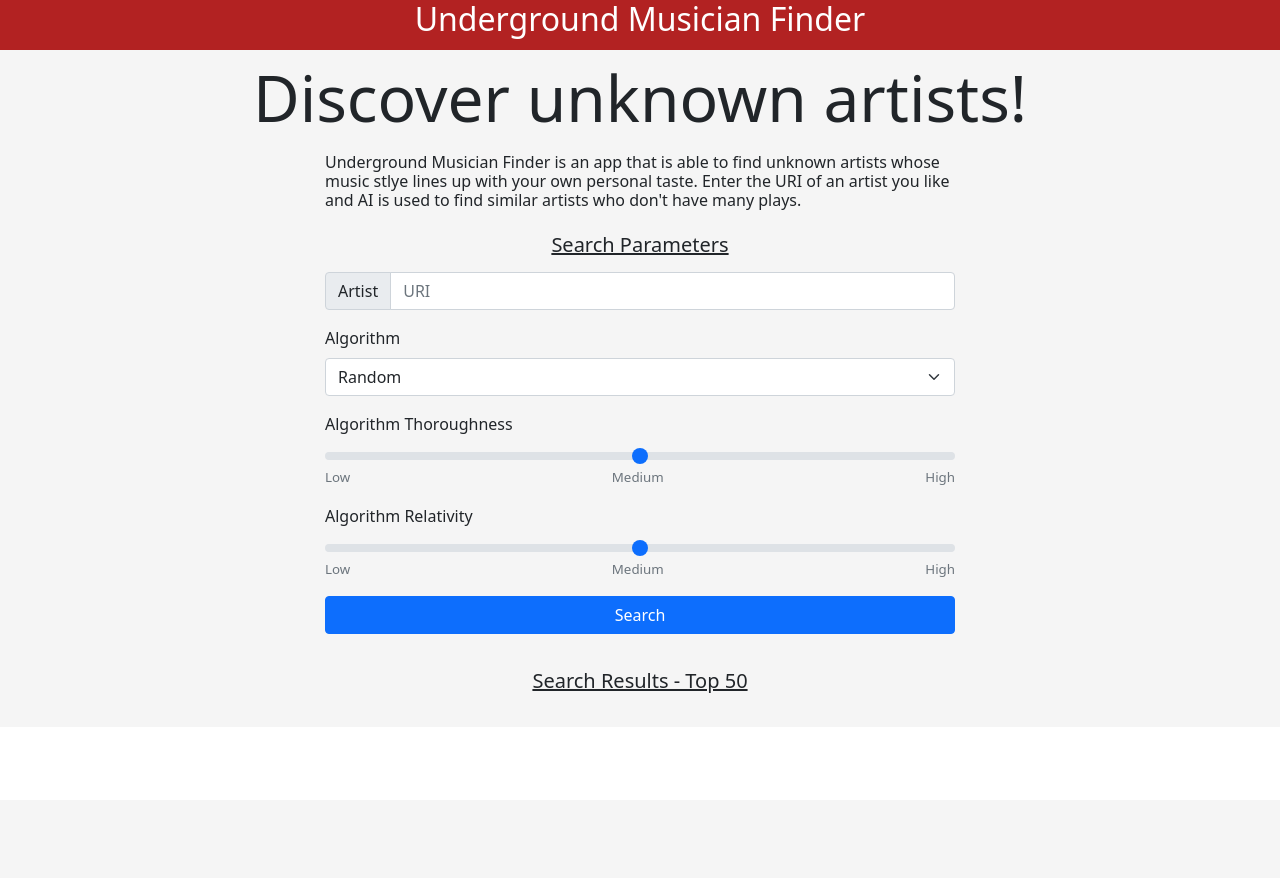
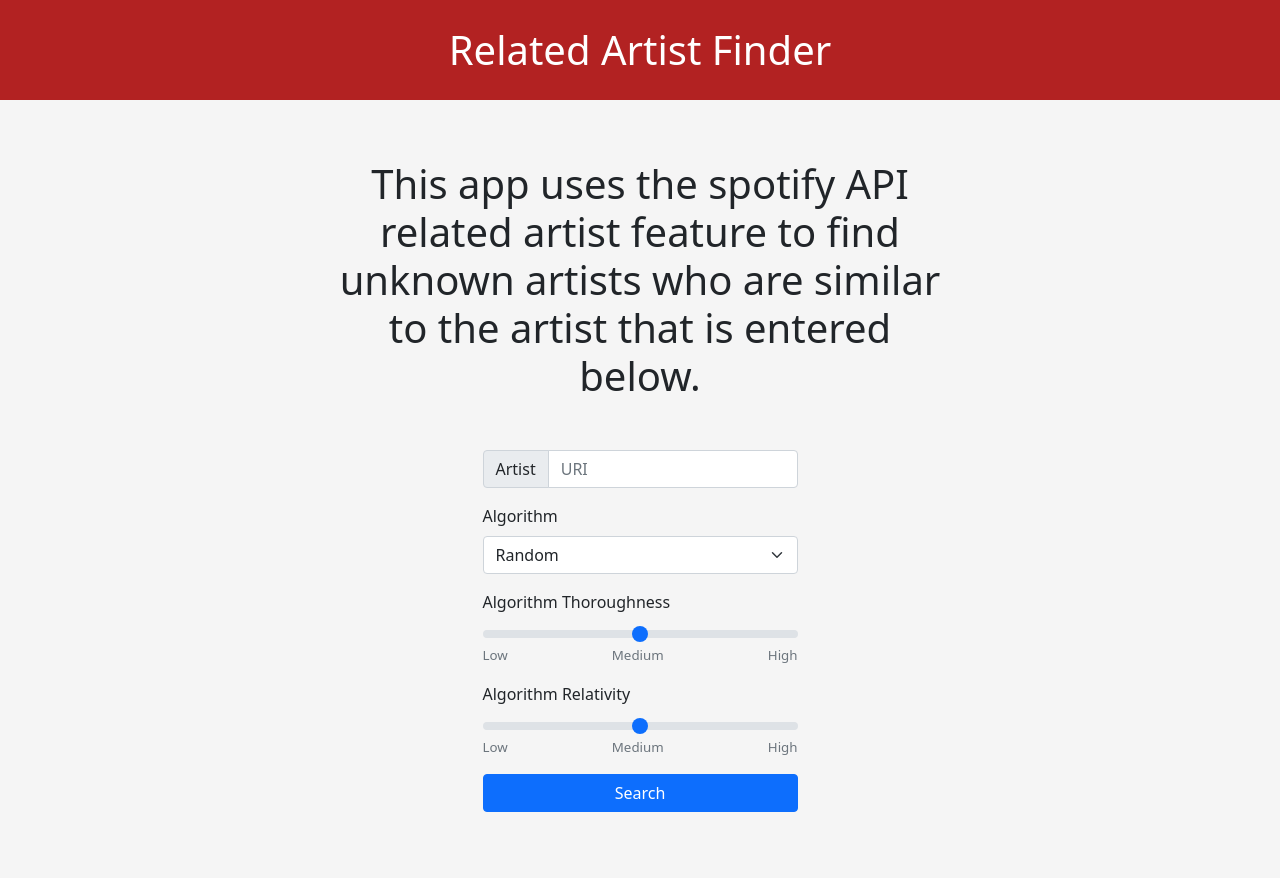
Before and after one commit to noahsolomon0518/underground-music-discovery, a Flask app: page / in a window 1280 px wide. Before the commit the page ends 693 px from the top, so only its background shows below. Run offline with Flask 2, Linux system fonts and the light colour scheme.

Commit message:
made it prettier

```diff
--- a/static/table.js
+++ b/static/table.js
@@ -97,7 +97,7 @@ class Table {
         var table = ""
 
         $.each(fields, function (index, field) {
-            header += "<th>" + field + "</th>"
+            header += "<th style = \"text-align: center;\">" + field + "</th>"
         })
 
         header += "</tr></thead>"
@@ -110,9 +110,9 @@ class Table {
                 var row = '<tr>';
                 $.each(fields, function (index, field) {
                     if(field == "name"){
-                        row += '<td><a target="_blank" style = "text-decoration: none;" href = ' + item["url"] + '>' + item[field + ''] + '</a></td>';
+                        row += '<td style = "text-align: center;"><a target="_blank" style = "text-decoration: none;" href = ' + item["url"] + '>' + item[field + ''] + '</a></td>';
                     }else{
-                        row += '<td>' + item[field + ''] + '</td>';
+                        row += '<td style = "text-align: center;">' + item[field + ''] + '</td>';
                     }
                 })
                 rows += row + '</tr>'
--- a/templates/main.html
+++ b/templates/main.html
@@ -4,20 +4,21 @@
         <link href="https://cdn.jsdelivr.net/npm/bootstrap@5.1.3/dist/css/bootstrap.min.css" rel="stylesheet" integrity="sha384-1BmE4kWBq78iYhFldvKuhfTAU6auU8tT94WrHftjDbrCEXSU1oBoqyl2QvZ6jIW3" crossorigin="anonymous">
     </head>
     <body style="padding: 0px; margin: 0px;">
-        <nav id = "title" style="margin: 0px; padding: 0px; background-color: firebrick; width: 100%; height: 50px; display: flex; justify-content: center; align-content: center;">
-            <h2 style="height: 100%; padding: 0px; margin: 0px; color: white;">Underground Musician Finder</h2>
+        <nav id = "title" class = "d-flex align-items-center justify-content-center" style="margin: 0px; padding: 0px; background-color: firebrick; width: 100%; height: 100px;">
+
+                <p class="fs-1" style="padding: 0px; margin: 0px; color: white;">Related Artist Finder</p>
+
+
         </nav>
 
         <section id = "search" style="width: 100%; background-color: whitesmoke; margin: 0px; padding: 10px; display: flex; align-items: center; justify-content: center; flex-direction: column;">
 
-            <p class = "display-3">
-                Discover unknown artists!
+            <p class = "display-6" style="width: 50%; margin: 50px; text-align: center;">
+                This app uses the spotify API <strong>related artist</strong> feature to find unknown artists who are similar to the artist that is entered below.
             </p>
-            <h6 style="width: 50%;">
-                Underground Musician Finder is an app that is able to find unknown artists whose music stlye lines up with your own personal taste. Enter the URI of an artist you like and AI is used to find similar artists who don't have many plays.
-            </h6>
-            <h5 style="margin-top: 15px; margin-bottom: 15px;"><u>Search Parameters</u></h5>
-            <div style="width: 50%; height: 100%;">
+
+
+            <div style="width: 25%; height: 100%;">
                 <div class="input-group mb-3">
                     <span class="input-group-text">Artist</span>
                     <input id = "artist-uri" list="artist-data" type="text" class="form-control" placeholder = "URI" aria-label="Username" aria-describedby="basic-addon1" required>
@@ -54,10 +55,8 @@
         </section>
 
         <section id = "search" style="background-color: whitesmoke; margin: 0px; padding: 10px;">
-            <div style="text-align: center;">
-                <h5 style=" margin-top: 15px;"><u>Search Results - Top 50</u></h5>
-            </div>
-            <table class="table" id = "search-results-table">
+
+            <table class="table" style=" table-layout: fixed; margin-top: 20px;" id = "search-results-table">
 
             </table>
             <div class="fluid-container" id = "table-buttons">
```
Also changed, not shown: 1 other file.
